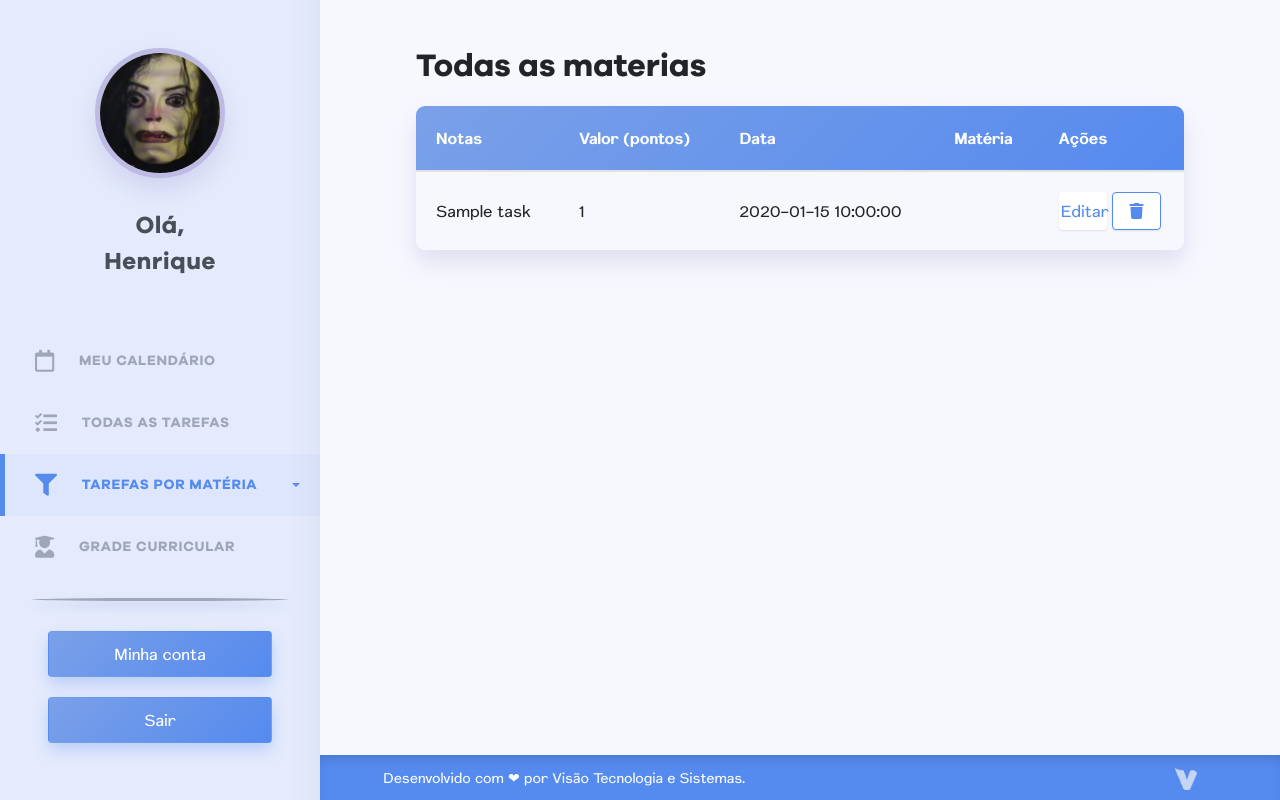
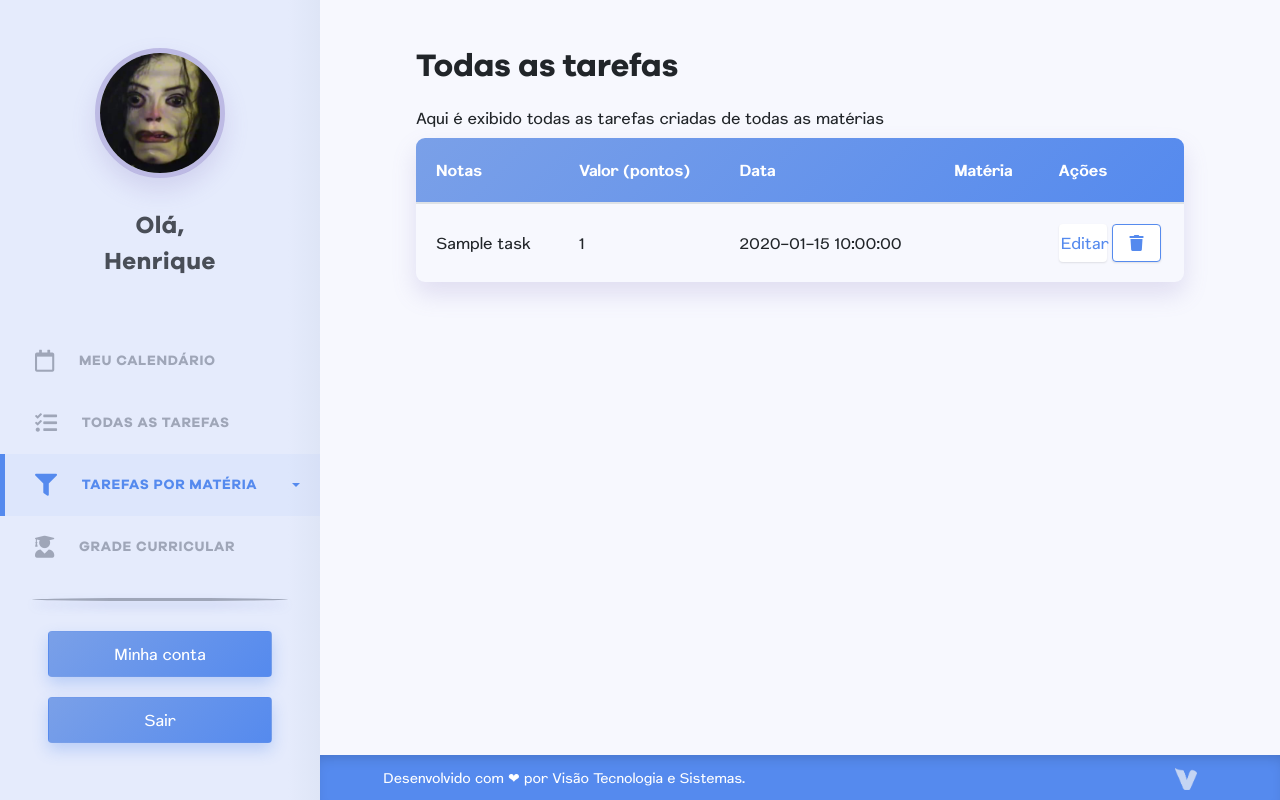
Before and after one commit to visaojr/projeto-trainee, a PHP site: page /todas-as-tarefas.php in a window 1280 px wide. Run offline with PHP 8.4, Linux system fonts and the light colour scheme; tables that the repository leaves empty hold one stand-in row (values such as "Sample post"); some libraries are stand-ins or nearby versions.

Commit message:
Update de todas as tarefas

```diff
--- a/todas-as-tarefas.php
+++ b/todas-as-tarefas.php
@@ -5,7 +5,8 @@
 
 <section class="todas-as-tarefas">
 
-		<h2 class="float-left mt-5">Todas as materias</h2>
+		<h2 class="text-left mt-5">Todas as tarefas</h2>
+		<span class="text-left">Aqui é exibido todas as tarefas criadas de todas as matérias</span>
 
 	<table class="table mb-5 mt-2">
 		<thead class="thead-principal">
```
